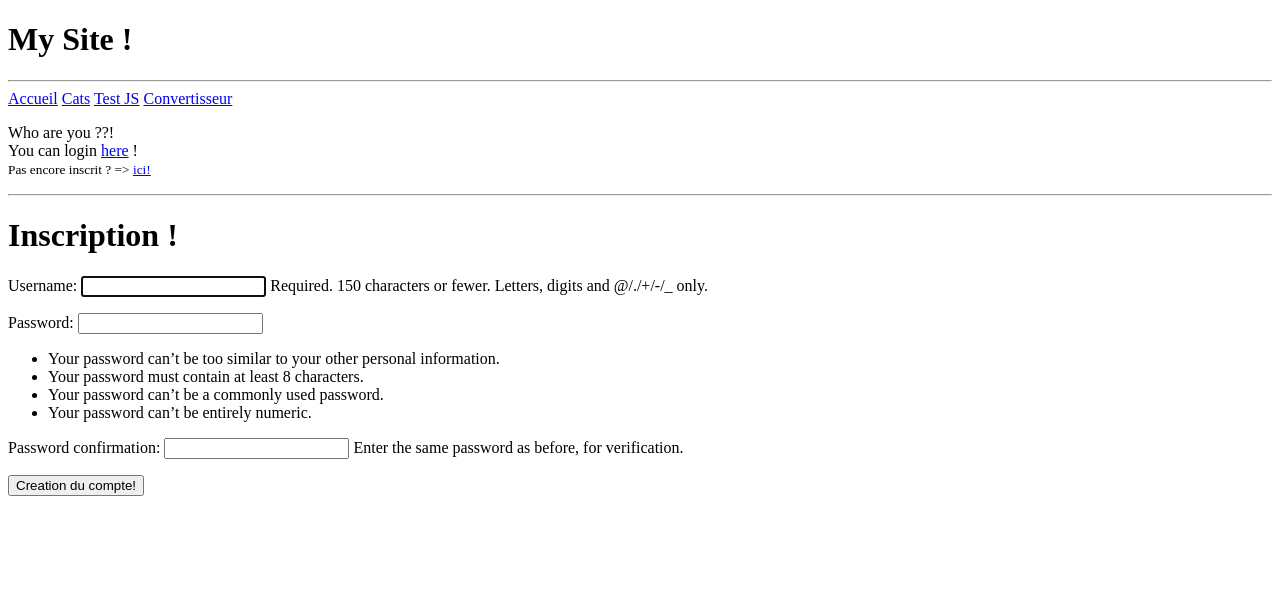
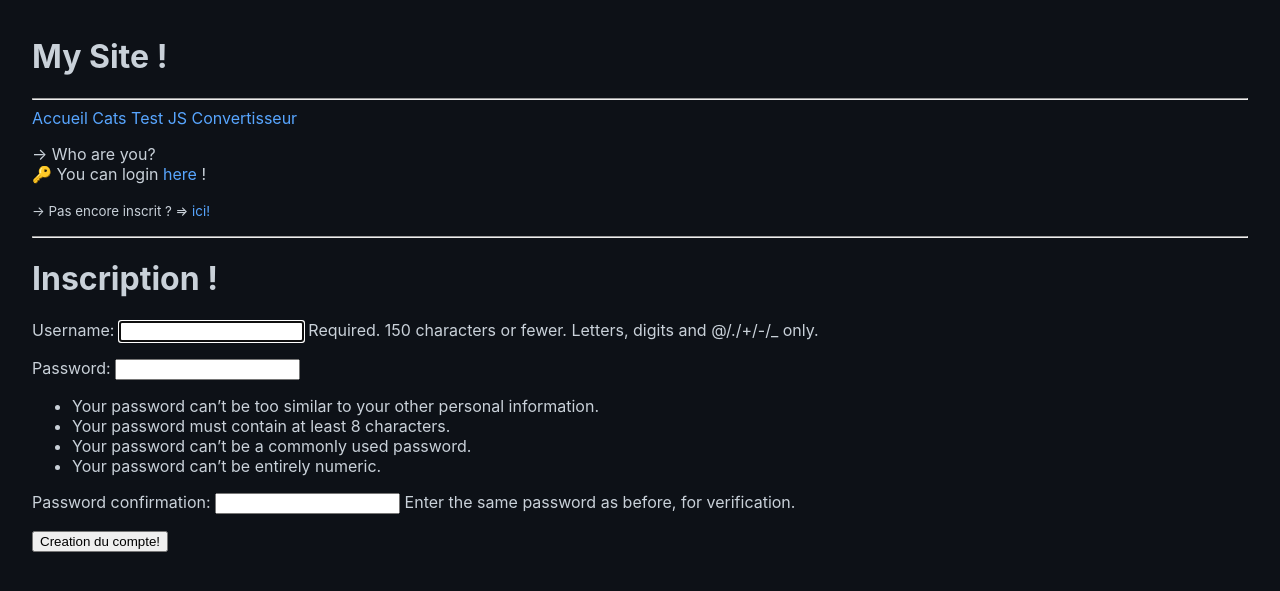
Before and after one commit to Dr00pyd00/SiteFull, a Django app: page /auth/registration/ in a window 1280 px wide. Shown: the top 591 px of the page. Run offline with Django 5.2, Linux system fonts and the light colour scheme.

Commit message:
ajouts de trucs

```diff
--- a/authenticate/templates/authenticate/auth_bar.html
+++ b/authenticate/templates/authenticate/auth_bar.html
@@ -2,18 +2,22 @@
 <div>
     {% if request.user.is_authenticated %}
         <p>
-            Hello {{request.user.username}} ! <br>
+            😺 Hello {{request.user.username}} ! <br>
             <span>
-                You can logout <a href="{% url 'authenticate:logout_page' %}">here</a> !
+               🔐 You can logout <a href="{% url 'authenticate:logout_page' %}">here</a> !
             </span>
         </p>
     {% else %}
         <p>
-            Who are you ??! <br>
-            You can login <a href="{% url 'authenticate:login_page' %}">here</a> ! <br>
-            <small>
-                Pas encore inscrit ?  => <a href="{% url 'authenticate:registration' %}">ici!</a>
-            </small>
+            &rarr; Who are you? <br>
+            🔑 You can login <a href="{% url 'authenticate:login_page' %}">here</a> ! <br>
+
+            <div class="centered">
+                <small>
+                    &rarr; Pas encore inscrit ?  => <a href="{% url 'authenticate:registration' %}">ici!</a>
+                </small>
+            </div>
+
         </p>
 
     {% endif %}
--- /dev/null
+++ b/home/static/home/styles.css
@@ -0,0 +1,41 @@
+/* Dark mode style inspiré de GitHub */
+
+body {
+    background-color: #0d1117;
+    color: #c9d1d9;
+    font-family: -apple-system, BlinkMacSystemFont, "Segoe UI", sans-serif;
+    margin: 0;
+    padding: 1rem 2rem;
+  }
+
+  a {
+    color: #58a6ff;
+    text-decoration: none;
+  }
+
+  a:hover {
+    text-decoration: underline;
+  }
+
+  header, footer {
+    background-color: #161b22;
+    padding: 1rem;
+    text-align: center;
+  }
+
+  main {
+    padding: 2rem;
+  }
+
+  button {
+    background-color: #21262d;
+    color: #c9d1d9;
+    border: 1px solid #30363d;
+    padding: 0.5rem 1rem;
+    border-radius: 6px;
+    cursor: pointer;
+  }
+
+  button:hover {
+    background-color: #30363d;
+  }
--- a/home/templates/home/base.html
+++ b/home/templates/home/base.html
@@ -4,6 +4,10 @@
     <meta charset="UTF-8">
     <meta name="viewport" content="width=device-width, initial-scale=1.0">
     <title>MySite</title>
+
+    <!-- CSS -->
+     {% load static %}
+    <link rel="stylesheet" href="{% static 'home/styles.css' %}">
 </head>
 <body>
     <h1>My Site !</h1>
```
Also changed, not shown: db.sqlite3.
